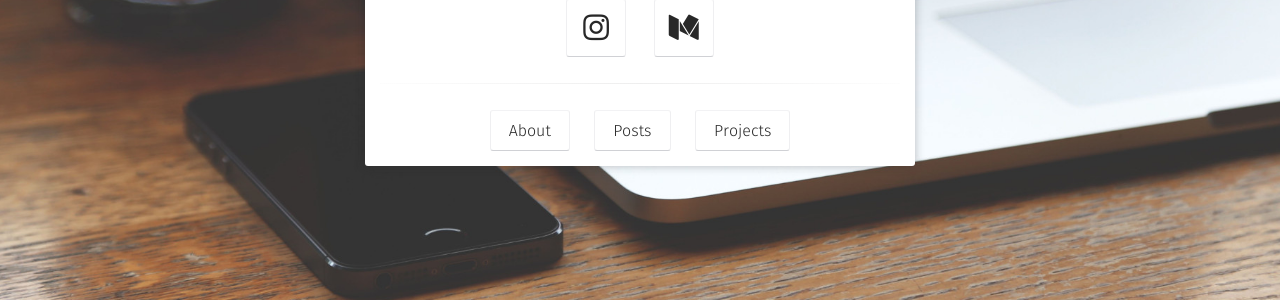
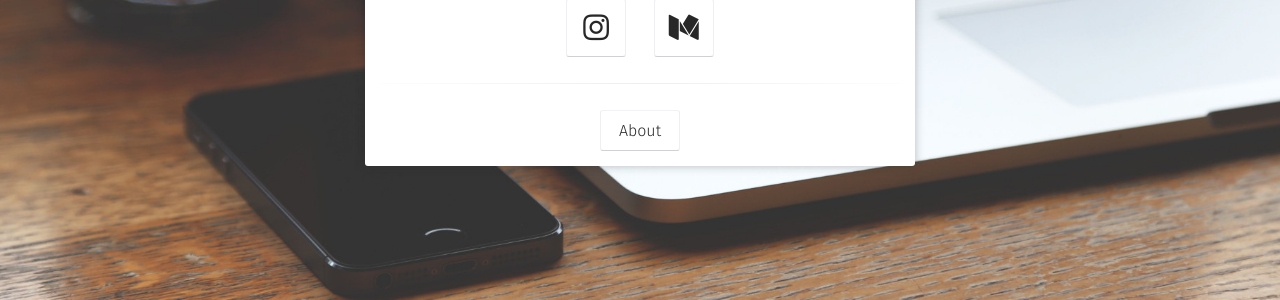
Before and after one commit to agrml/links, a Jekyll site: the page built from index.html, in a window 1280 px wide. Shown: the part 520-820 px from the top of the page. Built offline with Jekyll 4.4.1, drawn with Linux system fonts in a browser that asks for light colours; some web fonts are replaced.

Commit message:
try other style

```diff
--- a/_layouts/home.html
+++ b/_layouts/home.html
@@ -35,12 +35,12 @@ layout: compress
                          <a class="btn zoombtn" href="{{ site.url }}/about">
                          About
                          </a>
-                         <a class="btn zoombtn" href="{{ site.url }}/posts">
-                         Posts
-                         </a>
-                         <a class="btn zoombtn" href="{{ site.url }}/projects">
-                         Projects
-                         </a>
+<!--                         <a class="btn zoombtn" href="{{ site.url }}/posts">-->
+<!--                         Posts-->
+<!--                         </a>-->
+<!--                         <a class="btn zoombtn" href="{{ site.url }}/projects">-->
+<!--                         Projects-->
+<!--                         </a>-->
                  </h3>
             </div>
         </div>
```
